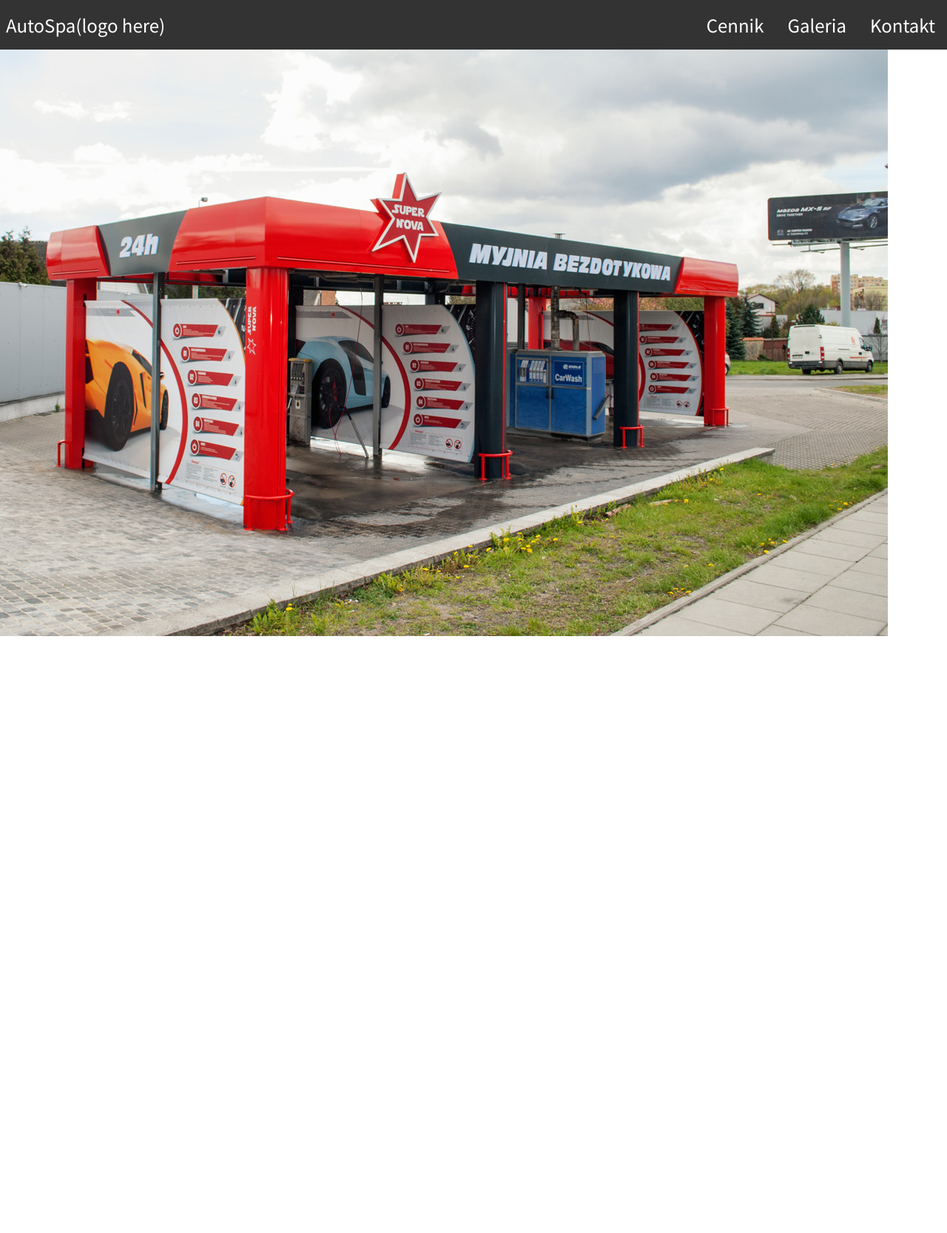
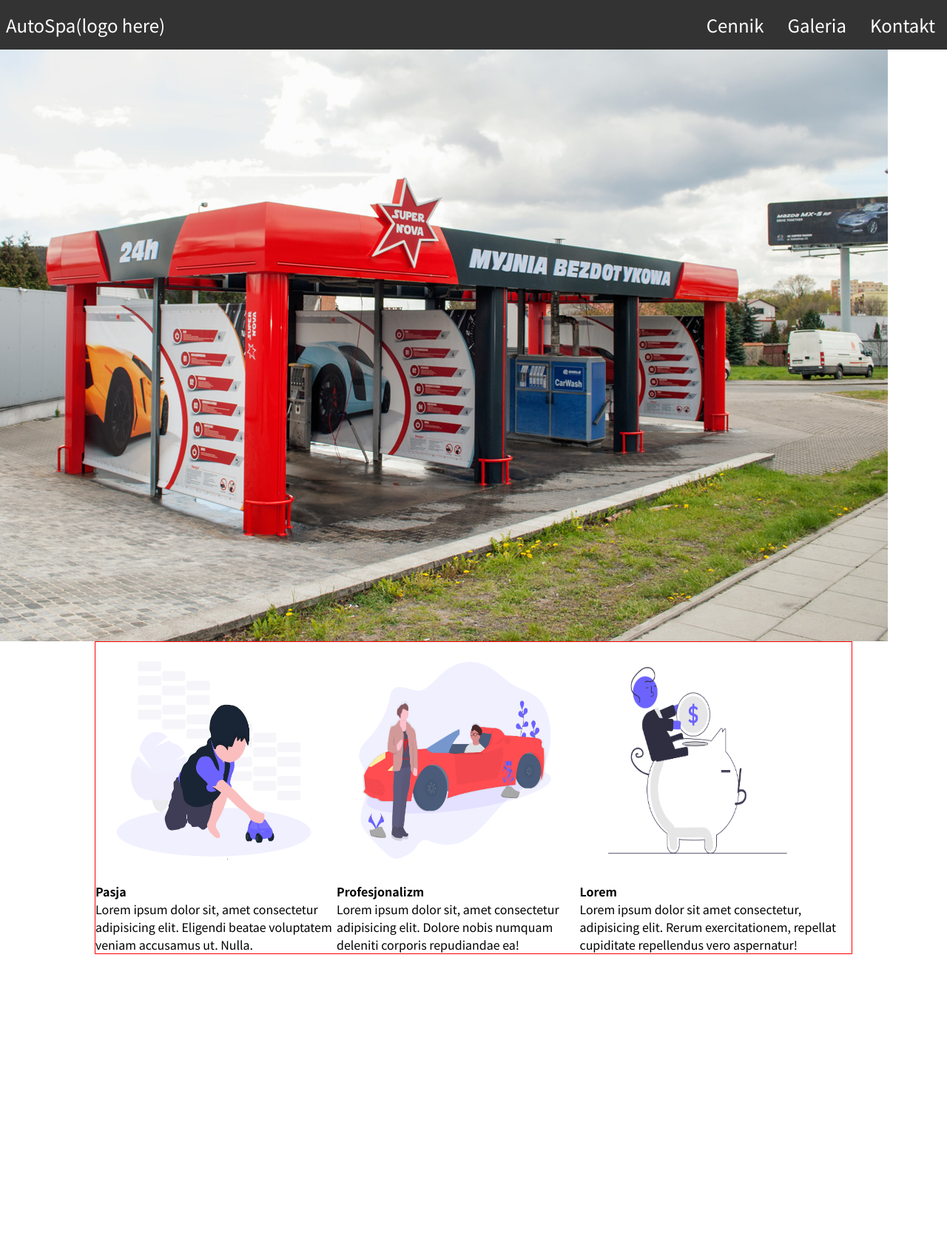
Before and after one commit to KappaPrajd/autospa, a PHP site: page / in a window 1280 px wide. Shown: the whole page at 74% size. Before the commit the page ends 860 px from the top, so only its background shows below. Run offline with PHP 8.4, Linux system fonts and the light colour scheme.

Commit message:
added about panel

```diff
--- /dev/null
+++ b/css/about.css
@@ -0,0 +1,10 @@
+.about-container {
+  display: flex;
+  width: 80%;
+  border: 1px solid red;
+}
+
+.icon {
+  width: 320px;
+  height: 320px;
+}
--- a/css/main.css
+++ b/css/main.css
@@ -5,6 +5,17 @@
   padding: 0;
 }
 
+body {
+  display: flex;
+  flex-direction: column;
+}
+
 .panel {
   height: 100vh;
 }
+
+#panel2 {
+  display: flex;
+  flex-direction: column;
+  align-items: center;
+}
--- a/css/navbar.css
+++ b/css/navbar.css
@@ -7,6 +7,7 @@
   font-size: 1.5rem;
   position: fixed;
   width: 100%;
+  z-index: 999;
 }
 
 .title {
--- a/index.html
+++ b/index.html
@@ -11,6 +11,7 @@
     />
     <link rel="stylesheet" href="css/main.css" />
     <link rel="stylesheet" href="css/navbar.css" />
+    <link rel="stylesheet" href="css/about.css" />
   </head>
 
   <body>
@@ -23,7 +24,7 @@
       </a>
       <div class="navbar-link">
         <ul>
-          <li><a href="#">Cennik</a></li>
+          <li><a href="#panel2">Cennik</a></li>
           <li><a href="#">Galeria</a></li>
           <li><a href="#">Kontakt</a></li>
         </ul>
@@ -31,10 +32,41 @@
     </nav>
 
     <main>
-      <div class="panel panel1">
+      <div class="panel" id="panel1">
         <img src="img/es.jpg" alt="es" />
       </div>
-      <div class="panel panel2"></div>
+      <div class="panel" id="panel2">
+        <div class="about-container">
+          <div class="item item1">
+            <img src="img/toy_car.png" alt="toy car icon" class="icon" />
+            <h4>Pasja</h4>
+            <p>
+              Lorem ipsum dolor sit, amet consectetur adipisicing elit. Eligendi
+              beatae voluptatem veniam accusamus ut. Nulla.
+            </p>
+          </div>
+          <div class="item item2">
+            <img
+              src="img/electric_car.png"
+              alt="electric car icon"
+              class="icon"
+            />
+            <h4>Profesjonalizm</h4>
+            <p>
+              Lorem ipsum dolor sit, amet consectetur adipisicing elit. Dolore
+              nobis numquam deleniti corporis repudiandae ea!
+            </p>
+          </div>
+          <div class="item item3">
+            <img src="img/savings.png" alt="savings icon" class="icon" />
+            <h4>Lorem</h4>
+            <p>
+              Lorem ipsum dolor sit amet consectetur, adipisicing elit. Rerum
+              exercitationem, repellat cupiditate repellendus vero aspernatur!
+            </p>
+          </div>
+        </div>
+      </div>
     </main>
 
     <script src="js/navbar.js"></script>
```
Also changed, not shown: img/electric_car.png (added), img/savings.png (added), img/service.jpg (added), img/toy_car.png (added).
